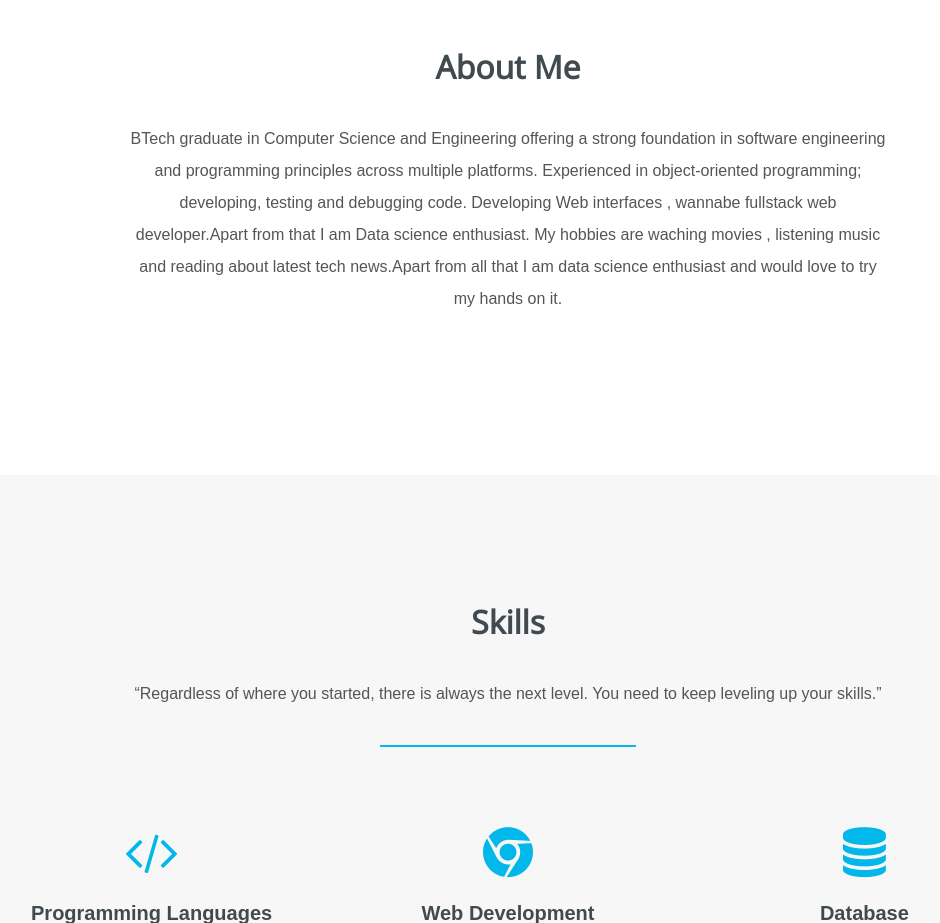
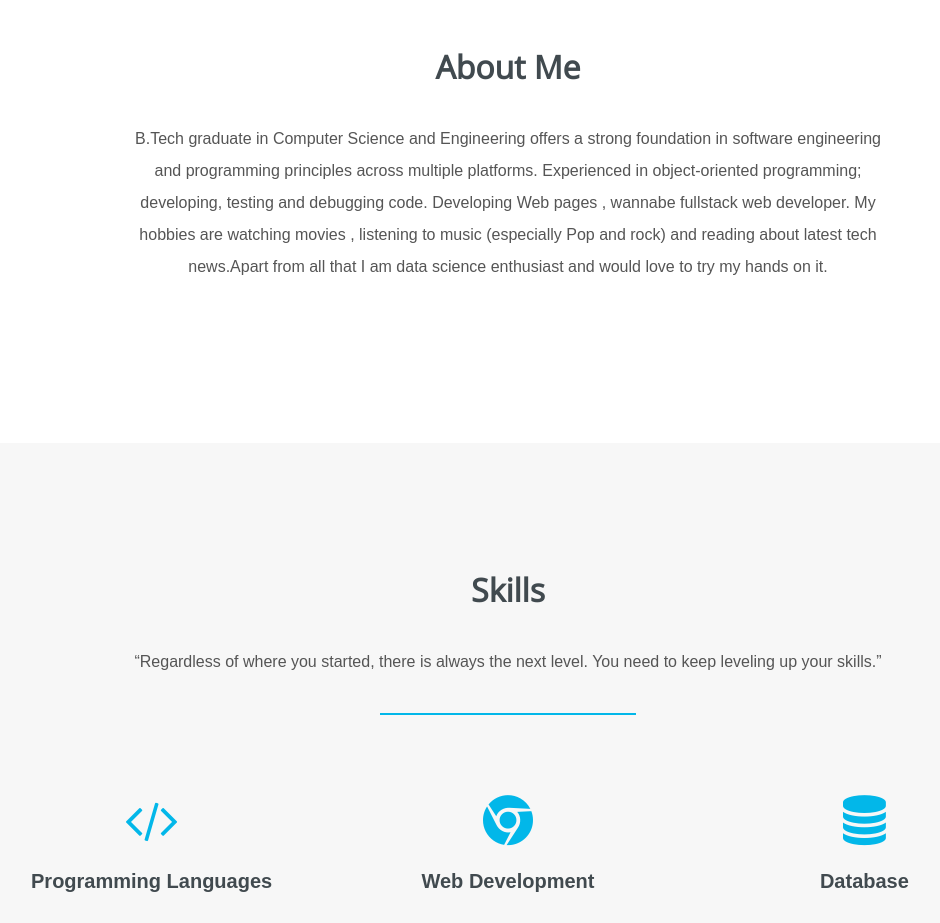
Before and after one commit to renamehvr/renamehvr.github.io, a plain HTML site: page index.html in a window 1280 px wide. Shown: the part 880-1803 px from the top of the page, without its empty margins (132-1072 px from the left). Drawn offline with nearby package versions, Linux system fonts and the light colour scheme.

Commit message:
language edited

```diff
--- a/index.html
+++ b/index.html
@@ -62,10 +62,10 @@
 	<section class="about-me" id="C1">
 		<h3 class="title">About Me</h3>
 
-		<p>BTech graduate in Computer Science and Engineering offering a strong foundation in software engineering and programming
+		<p>B.Tech graduate in Computer Science and Engineering offers a strong foundation in software engineering and programming
 			principles across multiple platforms. Experienced in object-oriented programming; developing, testing and debugging code.
-			Developing Web interfaces , wannabe fullstack web developer.Apart from that I am Data science enthusiast. My hobbies are
-			waching movies , listening music and reading about latest tech news.Apart from all that I am data science enthusiast and
+			Developing Web pages , wannabe fullstack web developer. My hobbies are
+			watching movies , listening to music (especially Pop and rock) and reading about latest tech news.Apart from all that I am data science enthusiast and
 			would love to try my hands on it.
 		</p>
 
```
